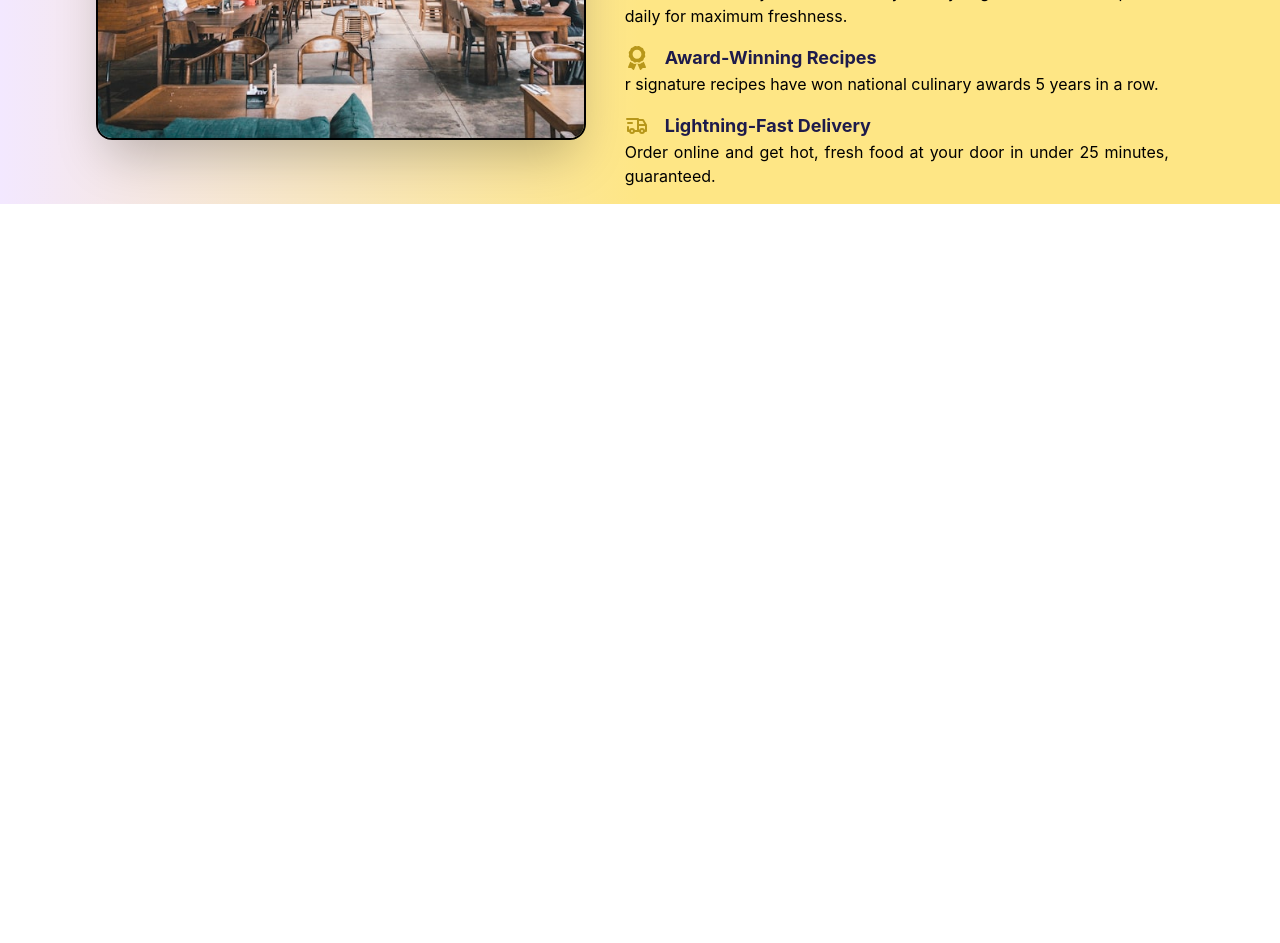
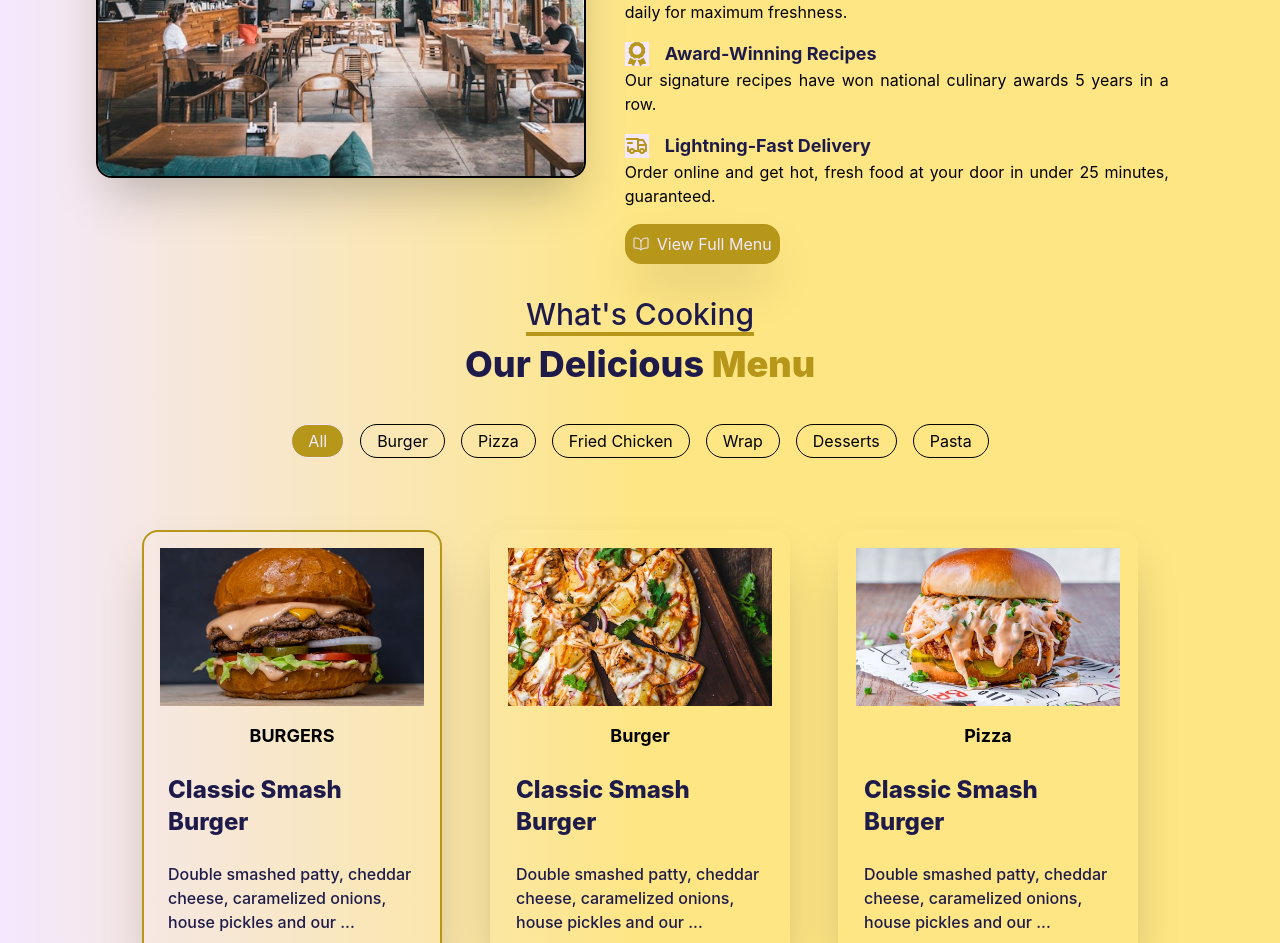
Before and after one commit to Benolinks/laravel_Api-E-commerce, a React (Vite) app: page / in a window 1280 px wide. Shown: the part 1640-2583 px from the top of the page. Before the commit the page ends 1844 px from the top, so only its background shows below. Built offline with nearby package versions, Linux system fonts and the light colour scheme.

Commit message:
menu commit

```diff
--- /dev/null
+++ b/src/component/category.ts
@@ -0,0 +1,177 @@
+import categoryOne from "../../sarab/img/category/1.jpg";
+import categoryTwo from "../../sarab/img/category/2.jpg";
+import categoryThree from "../../sarab/img/category/3.jpg";
+import categoryFour from "../../sarab/img/category/4.jpg";
+import categoryFive from "../../sarab/img/category/5.jpg";
+import categorySix from "../../sarab/img/category/6.jpg";
+
+import categoryMenuone from "../../sarab/img/menu/1.jpg";
+import categoryMenuTwo from "../../sarab/img/menu/2.jpg";
+import categoryMenuThree from "../../sarab/img/menu/3.jpg";
+import categoryMenuFour from "../../sarab/img/menu/4.jpg";
+import categoryMenuFive from "../../sarab/img/menu/5.jpg";
+import categoryMenuSix from "../../sarab/img/menu/6.jpg";
+
+type CategoryImageType = {
+  id:number;
+  image: string;
+  name: string;
+};
+type CategoryImageMenu = {
+  id:number;
+  image: string;
+  name: string;
+  category: string;
+  description: string;
+  prices: number;
+  slashed_Price: number;
+};
+
+
+type CategoryMenuType = {
+  id: number;
+  name: string;
+};
+
+
+
+
+export const CategoryImage: CategoryImageType[] = [
+  {
+      id: 1,
+    image: categoryOne,
+    name:"All Items "
+
+  },
+  {
+      id: 2,
+    image: categoryTwo,
+    name:"Burger "
+
+  },
+  {
+      id: 3,
+    image: categoryThree,
+    name:"Pizza"
+
+  },
+  {
+      id: 4,
+    image: categoryFour,
+    name:"Fried Chicken"
+
+  },
+  {
+      id: 5,
+    image: categoryFive,
+    name:"Wrap"
+
+  },
+  {
+      id: 6,
+    image: categorySix,
+    name:"Dessert"
+
+  },
+];
+
+
+export const CategoryImageMenu: CategoryImageMenu[] = [
+  {
+      id: 1,
+    image: categoryMenuone,
+    name:"BURGERS ",
+    category:"Classic Smash Burger",
+    description:"Double smashed patty, cheddar cheese, caramelized onions, house pickles and our legendary special sauce. Made fresh to order on a toasted brioche bun.",
+    prices: 14.99,
+    slashed_Price: 19.99,
+
+  },
+  {
+      id: 2,
+    image: categoryMenuTwo,
+    name:"Burger ",
+    category:"Classic Smash Burger",
+    description:"Double smashed patty, cheddar cheese, caramelized onions, house pickles and our legendary special sauce. Made fresh to order on a toasted brioche bun.",
+    prices: 14.99,
+    slashed_Price: 19.99,
+
+  },
+  {
+      id: 3,
+    image: categoryMenuThree,
+    name:"Pizza",
+    category:"Classic Smash Burger",
+    description:"Double smashed patty, cheddar cheese, caramelized onions, house pickles and our legendary special sauce. Made fresh to order on a toasted brioche bun.",
+    prices: 14.99,
+    slashed_Price: 19.99,
+
+  },
+  {
+      id: 4,
+    image: categoryMenuFour,
+    name:"Fried Chicken",
+    category:"Fried Chicken",
+    description:"Crispy fried chicken breast, served with your choice of sides.",
+    prices: 12.99,
+    slashed_Price: 16.99,
+
+  },
+  {
+      id: 5,
+    image: categoryMenuFive,
+    name:"Wrap",
+    category:"Wrap",
+    description:"Freshly made wrap with your choice of fillings.",
+    prices: 10.99,
+    slashed_Price: 14.99,
+
+  },
+  {
+      id: 6,
+    image: categoryMenuSix,
+    name:"Dessert",
+    category:"Dessert",
+    description:"Delicious dessert options to satisfy your sweet tooth.",
+    prices: 8.99,
+    slashed_Price: 12.99,
+
+  },
+];
+
+
+
+
+
+export const CategoryMenu: CategoryMenuType[] = [
+
+{
+  id:1,
+  name:"All",
+},
+{
+  id:2,
+  name:"Burger",
+},
+{
+  id:3,
+  name:"Pizza",
+},
+{
+  id:4,
+  name:"Fried Chicken",
+},
+{
+  id:5,
+  name:"Wrap",
+},
+{
+  id:6,
+  name:"Desserts",
+},
+{
+  id:7,
+  name:"Pasta",
+},
+
+];
--- a/src/component/categoryImage.ts
+++ /dev/null
@@ -1,47 +0,0 @@
-import categoryOne from "../../sarab/img/category/1.jpg";
-import categoryTwo from "../../sarab/img/category/2.jpg";
-import categoryThree from "../../sarab/img/category/3.jpg";
-import categoryFour from "../../sarab/img/category/4.jpg";
-import categoryFive from "../../sarab/img/category/5.jpg";
-import categorySix from "../../sarab/img/category/6.jpg";
-
-
-
-export const CategoryImage = [
-  {
-      id: 1,
-    image: categoryOne,
-    name:"All Items "
-
-  },
-  {
-      id: 2,
-    image: categoryTwo,
-    name:"Burger "
-
-  },
-  {
-      id: 3,
-    image: categoryThree,
-    name:"Pizza"
-
-  },
-  {
-      id: 4,
-    image: categoryFour,
-    name:"Fried Chicken"
-
-  },
-  {
-      id: 5,
-    image: categoryFive,
-    name:"Wrap"
-
-  },
-  {
-      id: 6,
-    image: categorySix,
-    name:"Dessert"
-
-  },
-];
--- /dev/null
+++ b/src/component/reusableText.tsx
@@ -0,0 +1,28 @@
+
+type ReusableTextProps = {
+  name: string;
+  description: string;
+  strong: string;
+  className1?: string;
+  className2?: string;
+};
+const ReusableText = ({name, description,strong, className1, className2}: ReusableTextProps) => {
+  return (
+   <div>
+        <h4
+        className={`text-3xl font-medium
+        text-[#1e1b4b] border-b-4 w-max  m-auto border-[#b7971a] ${className1}`}>
+         {name}
+        </h4>
+        <h1 className={`text-4xl font-extrabold text-[#1e1b4b] ${className2}`}>
+          {description}
+          <strong
+           className="text-[#b7971a]">
+             {strong}
+          </strong>
+        </h1>
+        </div>
+  )
+}
+
+export default ReusableText
--- a/src/component/slideShow.tsx
+++ b/src/component/slideShow.tsx
@@ -81,7 +81,7 @@ const SlideShow = () => {
                   key={available.id}
                   className="whitespace-nowrap rounded-xl
                   bg-[#fee685] px-2 py-2 font-semibold
-                   text-[#1e1b4b] shadow-md"
+                   text-[#1e1b4b] shadow-md  hover:bg-[#f3e8ff] hover:text-[#b7971a] transition-all duration-300"
                 >
                   {available.name}
                 </div>
--- a/src/pages/about.tsx
+++ b/src/pages/about.tsx
@@ -1,6 +1,8 @@
 import { FaAward, FaLeaf } from "react-icons/fa";
 import about from "../../sarab/img/about1.jpg";
 import { TbTruckDelivery } from "react-icons/tb";
+import { IoBookOutline } from "react-icons/io5";
+import ReusableText from "../component/reusableText";
 
 const About = () => {
   return (
@@ -45,18 +47,9 @@ const About = () => {
 
          "
         >
-          <h2
-            className="text-2xl font-bold text-[#1e1b4b]
-            border-b-4 border-[#b7971a] pb-2 text-center"
-            id="About"
-          >
-            Our Story
-          </h2>
-          <h1 className="text-4xl font-extrabold text-[#1e1b4b]">
-            We Invite You to Visit Our{" "}
-            <strong className="text-[#b7971a]">
-              Food Restaurant</strong>
-          </h1>
+         <ReusableText name="Our Story " description="We Invite You to Visit Our " strong="Food Restaurant" />
+
+
           <p className="text-lg text-[#1e1b4b] mt-4">
             Founded in 2012, Sarab began as a small corner
             joint with a big
@@ -75,7 +68,9 @@ const About = () => {
             items-center text-center align-middle "
             >
               <FaLeaf
-                className="text-center align-middle mt-4"
+                className="text-center
+                 shadow-4xl bg-[#f3e8ff]
+                align-middle mt-4 "
                 style={{ color: "#b7971a", fontSize: "1.5rem" }}
               />
               <div>
@@ -101,7 +96,9 @@ const About = () => {
             items-center text-center align-middle "
             >
               <FaAward
-                className="text-center align-middle mt-4"
+                className="text-center
+                 shadow-2xl bg-[#f3e8ff]
+                align-middle mt-4"
                 style={{ color: "#b7971a", fontSize: "1.5rem" }}
               />
               <div>
@@ -114,7 +111,7 @@ const About = () => {
               </div>
             </div>
             <p>
-              r signature recipes have won national
+              Our signature recipes have won national
               culinary awards 5 years in a
               row.
             </p>
@@ -127,7 +124,8 @@ const About = () => {
             items-center text-center align-middle "
             >
               <TbTruckDelivery
-                className="text-center align-middle mt-4"
+                className="text-center shadow-2xl bg-[#f3e8ff]
+                align-middle mt-4"
                 style={{ color: "#b7971a", fontSize: "1.5rem" }}
               />
               <div>
@@ -145,7 +143,23 @@ const About = () => {
               minutes, guaranteed.
             </p>
           </div>
+          {/* full menu button  */}
+          <div className="flex flex-row gap-2 items-center text-center align-middle mt-4
+           text-[#f3e8ff] bg-[#b7971a] p-2 rounded-2xl shadow-2xl hover:bg-[#f3e8ff]
+            hover:text-[#b7971a] transition-all duration-300">
+            <IoBookOutline />
+            <button>View Full Menu</button>
+          </div>
         </div>
+
+
+
+
+
+
+
+
+        {/* overal cloing div */}
       </div>
     </main>
   );
--- a/src/pages/menu.tsx
+++ b/src/pages/menu.tsx
@@ -1,10 +1,82 @@
+import ReusableText from '../component/reusableText';
 
 
+import { CategoryImageMenu, CategoryMenu } from '../component/category';
+import { useState } from 'react';
+
 const Menu = () => {
+
+  const [isActive, setIsActive] = useState<number | null>(1);
   return (
-    <div>
-      <h1>Welcome to the Menu Page</h1>
-    </div>
+    <main>
+      <div>
+        <ReusableText name="What's Cooking"
+        description="Our Delicious " strong="Menu"
+          className1="text-center mt-4"
+          className2="mt-2 text-center"
+        />
+
+        <div className='flex flex-row gap-4 items-center m-auto w-fit p-4 flex-wrap justify-center mt-6 '>
+         {CategoryMenu.map((category)=>{
+          return (
+            <div key={category.id}
+
+            >
+              <div
+              onLoad={()=>setIsActive(1)}
+              onClick={()=>setIsActive(category.id)}
+              className={` border border-[#fee685 ]
+                shadow-4xl rounded-4xl py-1 text-center
+                items-center px-4
+              border-[#f3e8ff ]
+              hover:bg-[#f3e8ff]
+               hover:text-[#b7971a]
+               transition-all
+               duration-300
+               ${isActive === category.id
+                ? 'text-[#f3e8ff] bg-[#b7971a] hover:bg-[#b7971a]  ' : ''}`}
+              >  <h2>{category.name}</h2>
+              </div>
+
+            </div>
+          )
+         })}
+
+
+        </div>
+
+        {/* Menu image Items */}
+
+         <div className='flex flex-row gap-4 items-center m-auto w-fit p-4 flex-wrap justify-center mt-6 '>
+          {CategoryImageMenu.map((item)=>{
+            return (
+              <div
+              onClick={()=>setIsActive(item.id)}
+              key={item.id}
+              className={`flex flex-col gap-2 items-center justify-center p-4 m-4 shadow-2xl rounded-2xl border-2 xl:w-75 md:w-70   transition-all duration-300
+              ${isActive === item.id ? 'border-[#b7971a]' : 'border-transparent'}`}>
+                <img src={item.image} alt={item.name} />
+                <h4 className='text-lg font-bold items-start
+                flex justify-start text-left  border-[#fee685] p-2
+                rounded-md'>
+                  {item.name}</h4>
+                  <h1 className='text-2xl font-extrabold items-start
+                flex justify-start text-left text-[#1e1b4b]  border-[#fee685] p-2
+                rounded-md'>
+                  {item.category}</h1>
+                  <h4 className='text-md font-medium items-start
+                flex justify-start text-left text-[#1e1b4b] border-[#fee685] p-2
+                rounded-md'>
+                  {item.description.length > 80
+                  ? item.description.substring(0, 80) + "..." :
+                   item.description}
+                </h4>
+              </div>
+            )
+          })}
+         </div>
+      </div>
+    </main>
   )
 }
 
--- a/src/pages/screen.tsx
+++ b/src/pages/screen.tsx
@@ -2,6 +2,7 @@ import Header from '../component/header'
 import About from './about';
 
 import Home from './home';
+import Menu from './menu';
 
 const Screen = () => {
   return (
@@ -11,6 +12,7 @@ const Screen = () => {
       <Header />
       <Home/>
       <About/>
+      <Menu/>
 
 
     </div>
```
Also changed, not shown: src/pages/home.tsx (+4 -8 lines).
